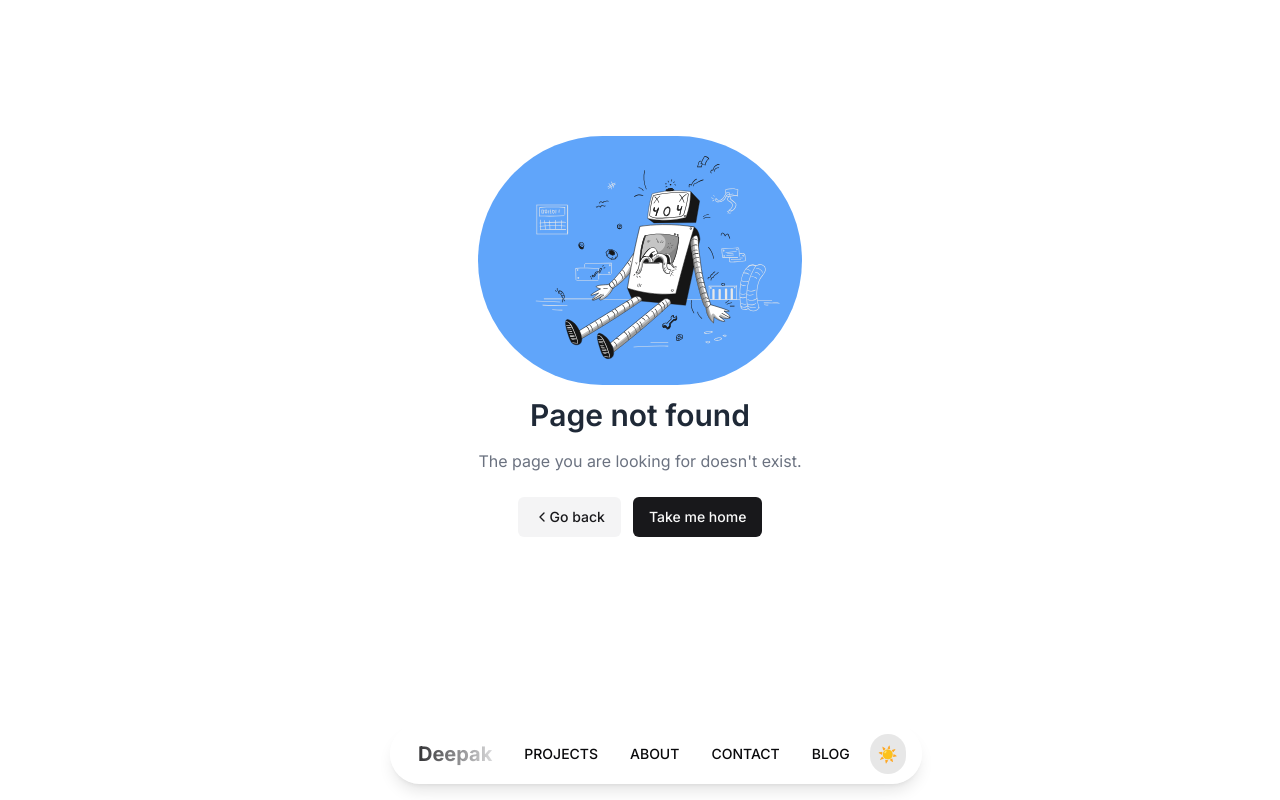
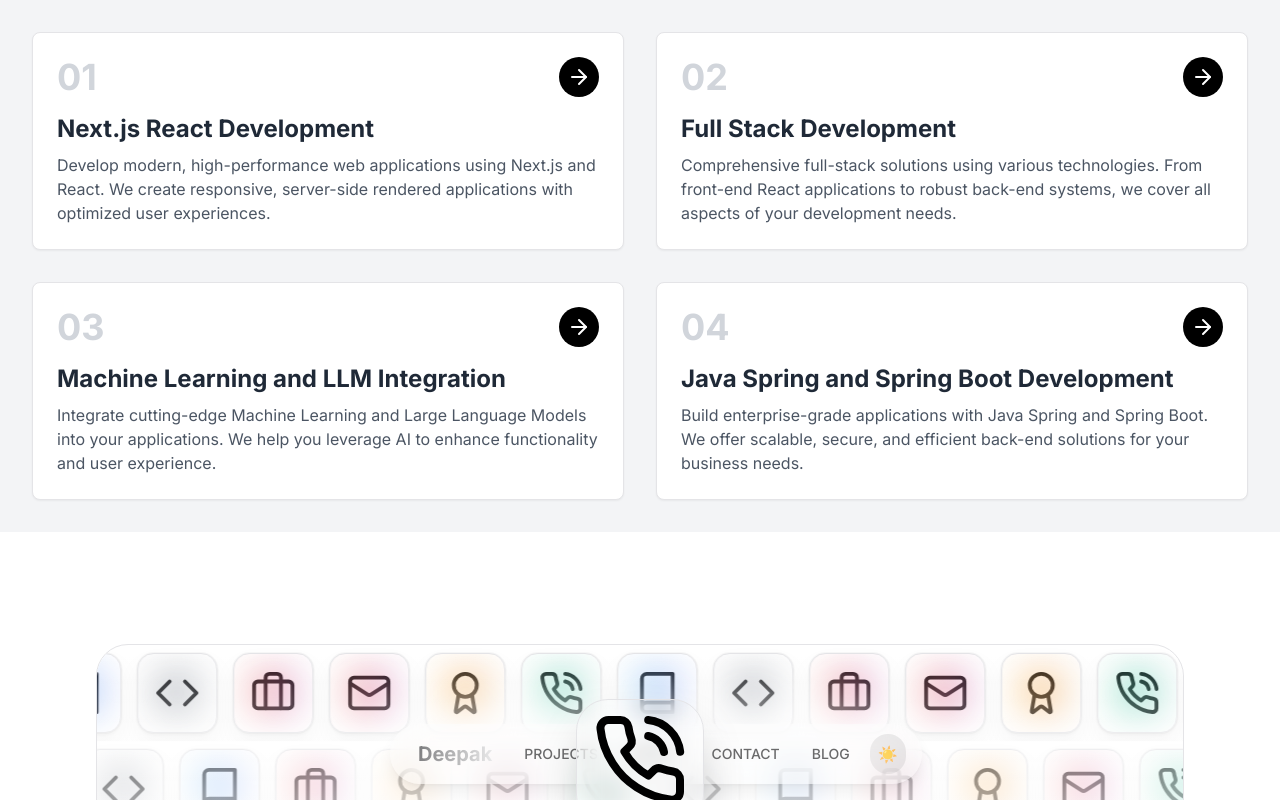
Before and after one commit to Sai-Deepak-1/portfolio-website, a Next.js app: page /projects in a window 1280 px wide. Before the commit this address had no page. Shown: the top 800 px of the page. Built offline with nearby package versions, Linux system fonts and the light colour scheme.

Commit message:
Created Services Page

```diff
--- a/src/app/layout.tsx
+++ b/src/app/layout.tsx
@@ -6,6 +6,8 @@ import { ThemeProvider } from "@/components/ui/theme-provider";
 import Navbar from "@/components/sections/header/navbar";
 import { TooltipProvider } from "@/components/ui/magicui/tooltip";
 import BackToTop from "@/components/ui/backtotop";
+import MotionWrap from "@/components/ui/motion-wrap";
+import Contact from "@/components/sections/contact/contact";
 const inter = Inter({ subsets: ["latin"] });
 
 export const metadata: Metadata = {
@@ -19,7 +21,7 @@ export default function RootLayout({
   children: React.ReactNode;
 }>) {
   return (
-    <html className='scroll-smooth' style={{scrollBehavior:'smooth'}} lang="en" suppressHydrationWarning>
+    <html className='scroll-smooth' style={{ scrollBehavior: 'smooth' }} lang="en" suppressHydrationWarning>
       <body className={inter.className}>
         <ThemeProvider
           attribute="class"
@@ -29,9 +31,12 @@ export default function RootLayout({
         >
           <TooltipProvider delayDuration={0}>
             {children}
+            <MotionWrap className="mt-14 flex w-full items-center justify-center">
+              <section id="ContactMe"><Contact /></section>
+            </MotionWrap>
             <Navbar />
             <Toaster />
-            <BackToTop/>
+            <BackToTop />
           </TooltipProvider>
         </ThemeProvider>
       </body>
--- a/src/app/page.tsx
+++ b/src/app/page.tsx
@@ -11,11 +11,8 @@ export default function Home() {
     <section id = "Hero"><Hero/></section>
     </MotionWrap>
     {/* <section id = "AboutMe"><></></section> */}
-    <section id = "Skills"><Skills/></section>
-    <section id = "Projects"><Projects/></section>
-    <MotionWrap className="mt-14 flex w-full items-center justify-center">
-    <section id = "ContactMe"><Contact/></section>
-    </MotionWrap>
+    {/* <section id = "Skills"><Skills/></section> */}
+    {/* <section id = "Projects"><Projects/></section> */}
     </>
   );
 }
--- /dev/null
+++ b/src/app/projects/page.tsx
@@ -0,0 +1,48 @@
+import React from 'react';
+import { Card } from "@/components/ui/card"
+import { DATA } from '@/data/content';
+
+export default function Component() {
+  return (
+    <div className="grid gap-8 p-8 md:grid-cols-2 bg-gray-100 dark:bg-gray-900">
+      {DATA.services.map((service: { id: boolean | React.ReactElement<any, string | React.JSXElementConstructor<any>> | Iterable<React.ReactNode> | Promise<React.AwaitedReactNode> | React.Key | null | undefined; color: any; title: string | number | bigint | boolean | React.ReactElement<any, string | React.JSXElementConstructor<any>> | Iterable<React.ReactNode> | React.ReactPortal | Promise<React.AwaitedReactNode> | null | undefined; description: string | number | bigint | boolean | React.ReactElement<any, string | React.JSXElementConstructor<any>> | Iterable<React.ReactNode> | React.ReactPortal | Promise<React.AwaitedReactNode> | null | undefined; }) => (
+        <Card key={String(service.id)} className="flex flex-col justify-between p-6 bg-white dark:bg-gray-800 transition-colors duration-300 group">
+          <div>
+            <div className="flex items-center justify-between mb-4">
+              <h2 className="text-4xl font-bold text-gray-300 dark:text-gray-500">{service.id}</h2>
+              <div className={`flex items-center justify-center w-10 h-10 bg-black dark:bg-gray-700 rounded-full group-hover:bg-${service.color}-600 dark:group-hover:bg-${service.color}-500 group-hover:scale-125`}>
+                <ArrowRightIcon className="text-white transform group-hover:-rotate-45 transition-transform duration-300" />
+              </div>
+            </div>
+            <h3 className={`mb-2 text-2xl font-bold text-gray-800 dark:text-gray-100 group-hover:text-${service.color}-600 dark:group-hover:text-${service.color}-400 transition-colors duration-300`}>
+              {service.title}
+            </h3>
+            <p className="text-gray-600 dark:text-gray-300">
+              {service.description}
+            </p>
+          </div>
+        </Card>
+      ))}
+    </div>
+  )
+}
+
+function ArrowRightIcon(props: React.JSX.IntrinsicAttributes & React.SVGProps<SVGSVGElement>) {
+  return (
+    <svg
+      {...props}
+      xmlns="http://www.w3.org/2000/svg"
+      width="24"
+      height="24"
+      viewBox="0 0 24 24"
+      fill="none"
+      stroke="currentColor"
+      strokeWidth="2"
+      strokeLinecap="round"
+      strokeLinejoin="round"
+    >
+      <path d="M5 12h14" />
+      <path d="m12 5 7 7-7 7" />
+    </svg>
+  )
+}
--- /dev/null
+++ b/src/components/ui/magicui/orbiting-circles.tsx
@@ -0,0 +1,58 @@
+import { cn } from "@/lib/utils";
+
+export interface OrbitingCirclesProps {
+  className?: string;
+  children?: React.ReactNode;
+  reverse?: boolean;
+  duration?: number;
+  delay?: number;
+  radius?: number;
+  path?: boolean;
+}
+
+export default function OrbitingCircles({
+  className,
+  children,
+  reverse,
+  duration = 20,
+  delay = 10,
+  radius = 50,
+  path = true,
+}: OrbitingCirclesProps) {
+  return (
+    <>
+      {path && (
+        <svg
+          xmlns="http://www.w3.org/2000/svg"
+          version="1.1"
+          className="pointer-events-none absolute inset-0 size-full"
+        >
+          <circle
+            className="stroke-black/10 stroke-1 dark:stroke-white/10"
+            cx="50%"
+            cy="50%"
+            r={radius}
+            fill="none"
+          />
+        </svg>
+      )}
+
+      <div
+        style={
+          {
+            "--duration": duration,
+            "--radius": radius,
+            "--delay": -delay,
+          } as React.CSSProperties
+        }
+        className={cn(
+          "absolute flex size-full transform-gpu animate-orbit items-center justify-center rounded-full border bg-black/10 [animation-delay:calc(var(--delay)*1000ms)] dark:bg-white/10",
+          { "[animation-direction:reverse]": reverse },
+          className,
+        )}
+      >
+        {children}
+      </div>
+    </>
+  );
+}
--- a/src/data/content.ts
+++ b/src/data/content.ts
@@ -30,6 +30,32 @@ export const DATA = {
     "IntelliJ IDEA",
     "Jupyter Notebook",
     "Google Colab",
+  ],
+  services : [
+    {
+      id: '01',
+      title: 'Next.js React Development',
+      description: 'Develop modern, high-performance web applications using Next.js and React. We create responsive, server-side rendered applications with optimized user experiences.',
+      color: 'blue'
+    },
+    {
+      id: '02',
+      title: 'Full Stack Development',
+      description: 'Comprehensive full-stack solutions using various technologies. From front-end React applications to robust back-end systems, we cover all aspects of your development needs.',
+      color: 'green',
+    },
+    {
+      id: '03',
+      title: 'Machine Learning and LLM Integration',
+      description: 'Integrate cutting-edge Machine Learning and Large Language Models into your applications. We help you leverage AI to enhance functionality and user experience.',
+      color: 'purple',
+    },
+    {
+      id: '04',
+      title: 'Java Spring and Spring Boot Development',
+      description: 'Build enterprise-grade applications with Java Spring and Spring Boot. We offer scalable, secure, and efficient back-end solutions for your business needs.',
+      color: 'red'
+    }
   ],
   contact: {
     email: "psaideepak1@gmail.com",
--- a/tailwind.config.ts
+++ b/tailwind.config.ts
@@ -79,6 +79,16 @@ const config = {
           from: { backgroundPosition: "200% 0" },
           to: { backgroundPosition: "-200% 0" },
         },
+        orbit: {
+          "0%": {
+            transform:
+              "rotate(0deg) translateY(calc(var(--radius) * 1px)) rotate(0deg)",
+          },
+          "100%": {
+            transform:
+              "rotate(360deg) translateY(calc(var(--radius) * 1px)) rotate(-360deg)",
+          },
+        },
       },
       animation: {
         "accordion-down": "accordion-down 0.2s ease-out",
@@ -86,6 +96,7 @@ const config = {
         marquee: "marquee var(--duration) linear infinite",
         "marquee-vertical": "marquee-vertical var(--duration) linear infinite",
         shine: "shine 8s ease-in-out infinite",
+        orbit: "orbit calc(var(--duration)*1s) linear infinite",
       },
     },
   },
```
